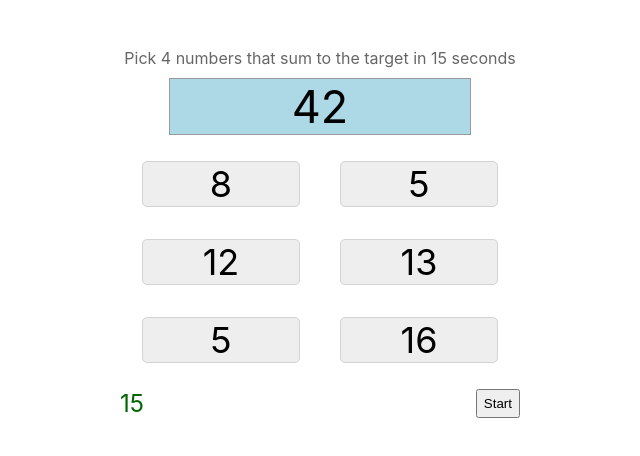
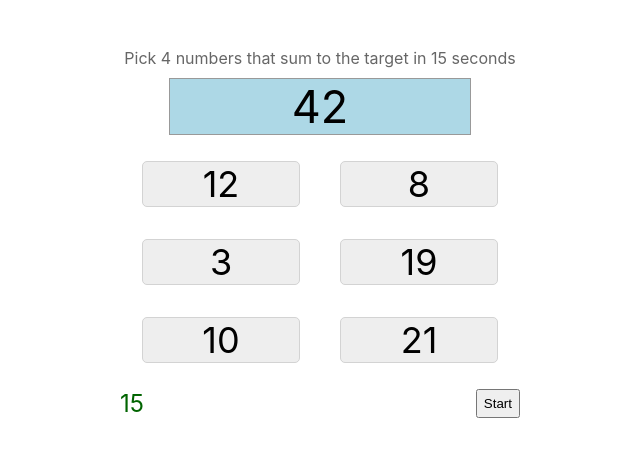
Before and after one commit to robertcrockett/color-match-react, a React (Vite) app: page / in a window 1280 px wide. Shown: the top 456 px of the page, without its empty margins (320-960 px from the left). Built offline with nearby package versions, Linux system fonts and the light colour scheme.

Commit message:
Utility Function for Generating Unique Number Sums

```diff
--- a/src/ColorMatchApp.jsx
+++ b/src/ColorMatchApp.jsx
@@ -2,34 +2,33 @@ import "./ColorMatchApp.css";
 import Footer from "./components/Footer";
 import { MemoizedHelp } from "./components/Help";
 import { MemoizedNumberButton } from "./components/NumberButton";
+import React, { useEffect, useState } from "react";
 import useCountdown from "./hooks/useCountdown";
+import { generateNumbers } from "./utils";
 
 /**
  *
  * @returns A JSX object representing the Color Match application
  */
 function ColorMatchApp() {
-  const { countdown, start, pause } = useCountdown(15);
+  const { countdown, start } = useCountdown(15);
+  const [numbers, setNumbers] = useState([]);
 
-  const onStartClick = () => {
-    start();
-  }
-
-  const numbers = [8, 5, 12, 13, 5, 16];
-  const renderNumberButtons = numbers.map((number, index) =>
-    <MemoizedNumberButton key={index} number={number} />
-  );
+  useEffect(() => {
+    setNumbers(generateNumbers(42));
+  }, []);
 
   return (
     <div className='game'>
       <MemoizedHelp />
       <div className='target'>42</div>
       <div className='challenge-numbers'>
-        {renderNumberButtons}
+        {numbers.map((number, index) =>
+          <MemoizedNumberButton key={index} number={number} />
+        )}
       </div>
-      <Footer timerValue={countdown} onStartClick={onStartClick} />
+      <Footer timerValue={countdown} onStartClick={start} />
     </div>
   );
 }
-
 export default ColorMatchApp;
--- /dev/null
+++ b/src/utils.jsx
@@ -0,0 +1,55 @@
+export function randomizedArray() {
+  const numbers = generateNumbers(42);
+
+  // Convert the set to an array
+  let randomizedArray = Array.from(numbers);
+
+  // Fisher-Yates shuffle
+  for (let i = randomizedArray.length - 1; i > 0; i--) {
+    const j = Math.floor(Math.random() * (i + 1));
+    [randomizedArray[i], randomizedArray[j]] = [randomizedArray[j], randomizedArray[i]];
+  }
+
+  return randomizedArray;
+}
+
+/**
+ * Generates a set of unique numbers.
+ *
+ * @param {number} originalTarget - The original target number.
+ * @returns {number[]} - An array of unique numbers.
+ */
+export function generateNumbers(originalTarget) {
+  let validNumbersFound = false;
+  let numbers;
+
+  // This loop continues until a valid set of numbers is found.
+  while (!validNumbersFound) {
+    numbers = new Set();
+    let target = originalTarget;
+
+    // Generate 3 numbers that are less than or equal to half the target.
+    // These numbers are added to the set and subtracted from the target.
+    while (numbers.size < 3) {
+      const num = Math.floor(Math.random() * (target / 2)) + 1;
+      if (!numbers.has(num)) {
+        numbers.add(num);
+        target -= num;
+      }
+    }
+
+    // If the final number is not in the set, add it and exit the loop.
+    if (!numbers.has(target)) {
+      numbers.add(target);
+      validNumbersFound = true;
+    }
+  }
+
+  // Generate 2 additional unique numbers and add them to the set.
+  while (numbers.size < 6) {
+    const num = Math.floor(Math.random() * originalTarget / 2 * 1.0) + 1;
+    numbers.add(num);
+  }
+
+  return Array.from(numbers);
+}
```
Also changed, not shown: 1 other file (tests, documents, lock files or other folders).
